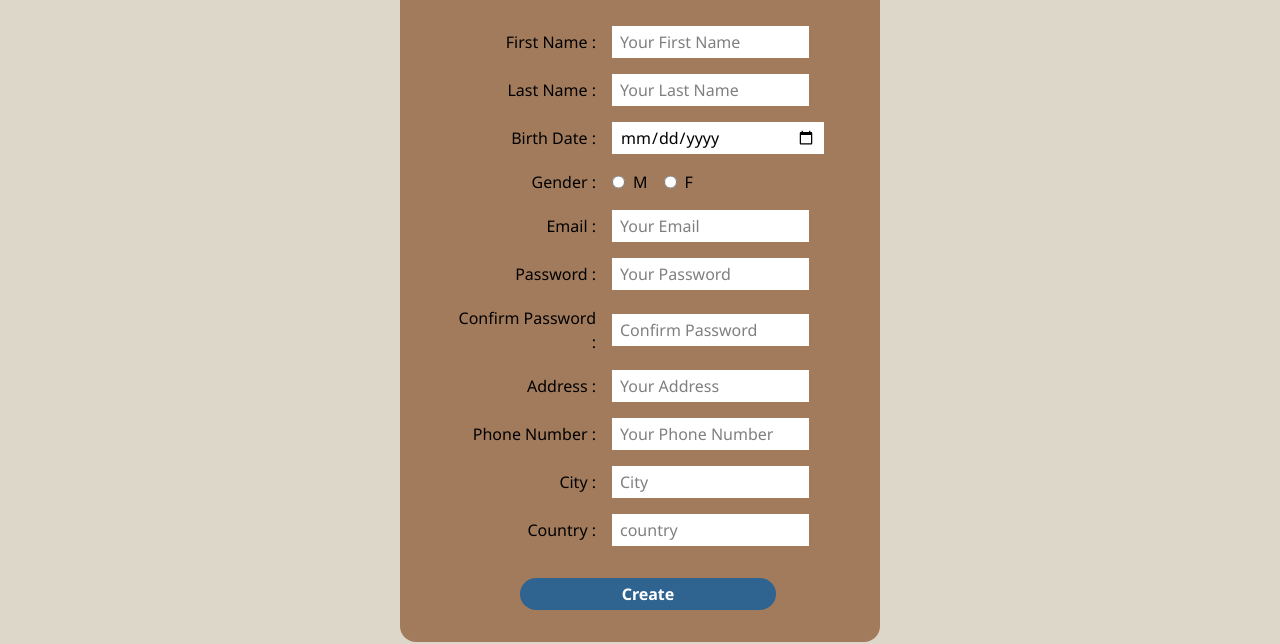
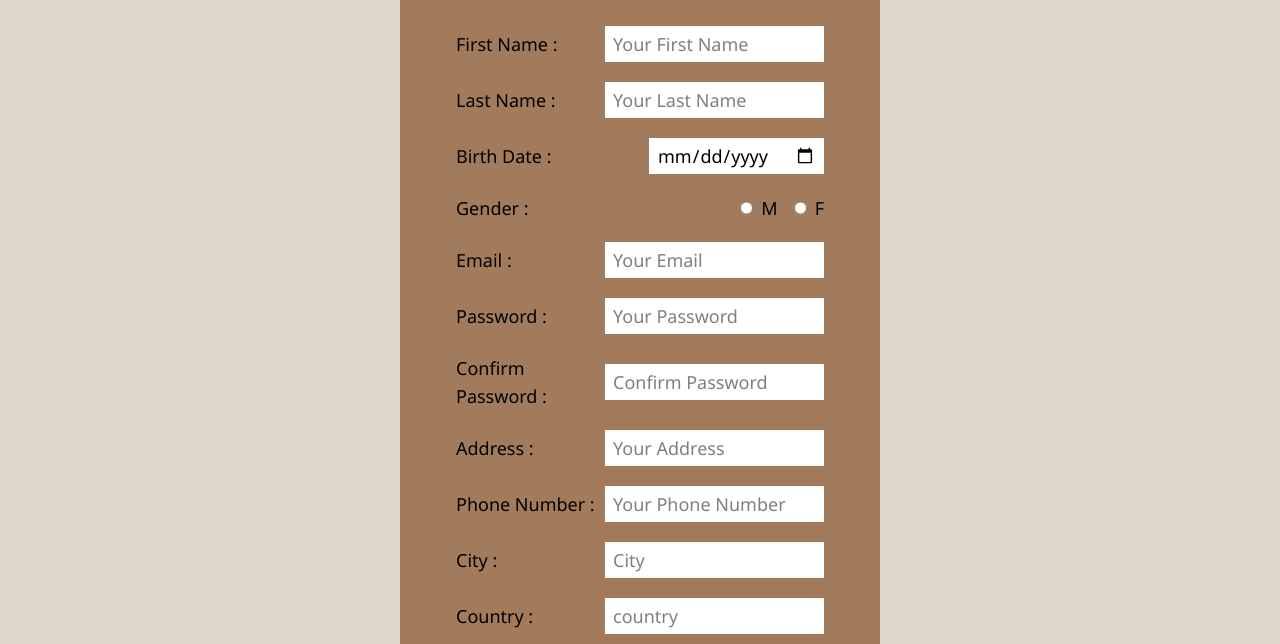
Before and after one commit to kkoryax/jsd9-spicyCatPadthai-html-site, a React app: page register.html in a window 1280 px wide. Shown: the part 182-826 px from the top of the page. Built offline with nearby package versions, Linux system fonts and the light colour scheme.

Commit message:
fix(html): fixed width of register form

```diff
--- a/register.html
+++ b/register.html
@@ -6,6 +6,11 @@
     <title>Document</title>
     <link rel="stylesheet" href="/stylesheet.css">
 </head>
+<!-- <style>
+  * {
+    outline: auto;
+  }
+</style> -->
 <body>
     <header>
         <div class="nav-bar flex h-[64px] flex-row justify-between py-1">
@@ -234,36 +239,37 @@
         </script>
       </header>
 
-    <main class="flex flex-col bg-[var(--cls-cream)] h-screen w-screen justify-center items-center">
+    <main class="flex flex-col bg-[var(--cls-cream)] py-10 items-center">
         <section class="flex p-8 justify-center items-center md:hidden">
             <img src="/assets/logo_katsubook.png" alt="logo Katsu Book"
             class="w-50">
         </section>
-        <section class="flex flex-col justify-center pb-8 rounded-t-2xl bg-[var(--cls-lightbrown)] w-screen md:h-fit md:w-120 md:rounded-2xl">
+        <section class="flex flex-col pb-8 rounded-t-2xl bg-[var(--cls-lightbrown)] w-screen md:h-fit md:w-120 md:rounded-2xl">
             <h2 class="text-2xl font-bold text-center m-8 md:text-4xl">Register</h2>
-            <div class="flex justify-center items-center">
+            <div class="mx-10 max-sm:px-auto text-lg max-sm:text-xs">
                 <form action="/login.html" method="post"
-                    class="flex flex-col gap-4 justify-center items-start">
-                    <div class="flex justify-center items-center gap-4">
-                        <label for="first_name" class="block w-35 text-right">First Name :</label>
+                    class="flex flex-col">
+                    <div class="px-4 max-sm:px-0">
+                    <div class="flex items-center justify-between mb-5">
+                        <label for="first_name" class="block w-35 text-start">First Name :</label>
                         <input id="first_name" type="text" placeholder="Your First Name"
                             class="px-2 py-1 bg-[var(--cls-white)]" required>
                     </div>
 
-                    <div class="flex justify-center items-center gap-4">
-                        <label for="last_name" class="block w-35 text-right">Last Name :</label>
+                    <div class="flex items-center justify-between mb-5">
+                        <label for="last_name" class="block w-35 text-start">Last Name :</label>
                         <input id="last_name" type="text" placeholder="Your Last Name"
                             class="px-2 py-1 bg-[var(--cls-white)]" required>
                     </div>
 
-                    <div class="flex justify-center items-center gap-4">
-                        <label for="date_of_birth" class="block w-35 text-right">Birth Date :</label>
+                    <div class="flex items-center justify-between mb-5">
+                        <label for="date_of_birth" class="block w-35 text-start">Birth Date :</label>
                         <input id="date_of_birth" type="date" placeholder=""
-                            class="w-53 px-2 py-1 bg-[var(--cls-white)]" required>
+                            class="px-2 py-1 bg-[var(--cls-white)]" required>
                     </div>
 
-                    <div class="flex justify-center items-center gap-4">
-                        <label for="gender" class="block w-35 text-right">Gender :</label>
+                    <div class="flex items-center justify-between mb-5">
+                        <label for="gender" class="block w-35 text-start">Gender :</label>
                         <ul class="flex flex-row gap-4">
                             <li class="flex flex-row text-center gap-2">
                                 <input type="radio" id="gender_male" name="gender">
@@ -276,48 +282,49 @@
                         </ul>
                     </div>
 
-                    <div class="flex justify-center items-center gap-4">
-                        <label for="email" class="block w-35 text-right">Email :</label>
+                    <div class="flex items-center justify-between mb-5">
+                        <label for="email" class="block w-35 text-start">Email :</label>
                         <input id="email" type="email" placeholder="Your Email"
                             class="px-2 py-1 bg-[var(--cls-white)]" required>
                     </div>
 
-                    <div class="flex justify-center items-center gap-4">
-                        <label for="password" class="block w-35 text-right">Password :</label>
+                    <div class="flex items-center justify-between mb-5">
+                        <label for="password" class="block w-35 text-start">Password :</label>
                         <input type="password" placeholder="Your Password"
                             class="px-2 py-1 bg-[var(--cls-white)]" required>
                     </div>
 
-                    <div class="flex justify-center items-center gap-4">
-                        <label for="confirm_password" class="block w-35 text-right">Confirm Password :</label>
+                    <div class="flex items-center justify-between mb-5">
+                        <label for="confirm_password" class="block w-35 text-start">Confirm Password :</label>
                         <input type="password" placeholder="Confirm Password"
                             class="px-2 py-1 bg-[var(--cls-white)]" required>
                     </div>
 
-                    <div class="flex justify-center items-center gap-4">
-                        <label for="address" class="block w-35 text-right">Address :</label>
+                    <div class="flex items-center justify-between mb-5">
+                        <label for="address" class="block w-35 text-start">Address :</label>
                         <input id="address" type="text" placeholder="Your Address"
                             class="px-2 py-1 bg-[var(--cls-white)]" required>
                     </div>
 
-                    <div class="flex justify-center items-center gap-4">
-                        <label for="phone_number" class="block w-35 text-right">Phone Number :</label>
+                    <div class="flex items-center justify-between mb-5">
+                        <label for="phone_number" class="block w-35 text-start">Phone Number :</label>
                         <input id="phone_number" type="tel" placeholder="Your Phone Number"
                             class="px-2 py-1 bg-[var(--cls-white)]" required>
                     </div>
 
-                    <div class="flex justify-center items-center gap-4">
-                        <label for="city" class="block w-35 text-right">City :</label>
+                    <div class="flex items-center justify-between mb-5">
+                        <label for="city" class="block w-35 text-start">City :</label>
                         <input type="text" placeholder="City"
                             class="px-2 py-1 bg-[var(--cls-white)]" required>
                     </div>
 
-                    <div class="flex justify-center items-center gap-4">
-                        <label for="country" class="block w-35 text-right">Country :</label>
+                    <div class="flex items-center justify-between mb-5">
+                        <label for="country" class="block w-35 text-start">Country :</label>
                         <input type="text" placeholder="country"
                             class="px-2 py-1 bg-[var(--cls-white)]" required>
                     </div>
-                    <div class="flex justify-center items-center ml-16 mt-4">
+                  </div>
+                    <div class="flex justify-center items-center mx-16 mt-4">
                         <button type="submit"
                             class="font-bold w-64 py-1 px-6 rounded-2xl text-[var(--cls-white)] bg-[var(--cls-blue)] hover:cursor-pointer hover:bg-[var(--cls-darkblue)]"
                             >Create</button>
```
